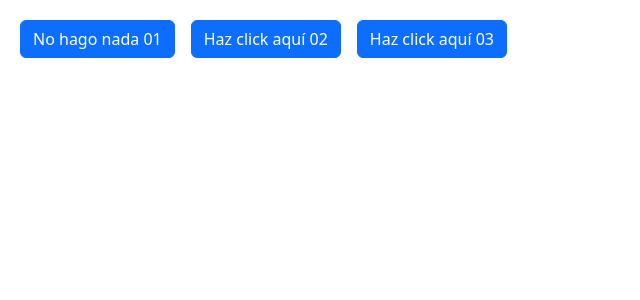
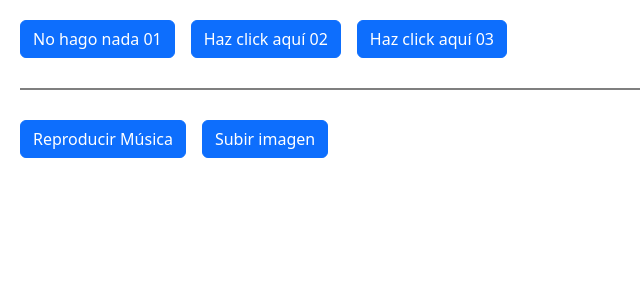
Before and after one commit to dgutierrez21/Learning-ReactJS--React-Docs, a React (Vite) app in the folder 01-learn/: page / in a window 1280 px wide. Shown: the top 300 px of the page, without its empty margins (0-640 px from the left). Built offline with nearby package versions, Linux system fonts and the light colour scheme.

Commit message:
Leyendo las props en manejadores de eventos

```diff
--- a/01-learn/src/03-agregar-interactividad/01-responder-a-eventos/ResponderAEventos.jsx
+++ b/01-learn/src/03-agregar-interactividad/01-responder-a-eventos/ResponderAEventos.jsx
@@ -1,6 +1,17 @@
 import React from "react";
+import { Toolbar } from "./toolbar/Toolbar";
 
 export const ResponderAEventos = () => {
+  return (
+    <>
+      <Button />
+      <div className="separator"></div>
+      <Toolbar />
+    </>
+  );
+};
+
+function Button() {
   function handleClick() {
     alert("Haz hecho click en un botón");
   }
@@ -21,4 +32,4 @@ export const ResponderAEventos = () => {
       </button>
     </>
   );
-};
+}
--- /dev/null
+++ b/01-learn/src/03-agregar-interactividad/01-responder-a-eventos/toolbar/Toolbar.jsx
@@ -0,0 +1,19 @@
+export const Toolbar = () => {
+  return (
+    <>
+      <BotonAlerta mensaje="Reproduciendo Música">
+        Reproducir Música
+      </BotonAlerta>
+
+      <BotonAlerta mensaje="Subiendo Imagen">Subir imagen</BotonAlerta>
+    </>
+  );
+};
+
+function BotonAlerta({ mensaje, children }) {
+  return (
+    <button className="btn btn-primary me-3" onClick={() => alert(mensaje)}>
+      {children}
+    </button>
+  );
+}
```
Also changed, not shown: 01-learn/src/03-agregar-interactividad/01-responder-a-eventos/ResponderAEventos.txt.
